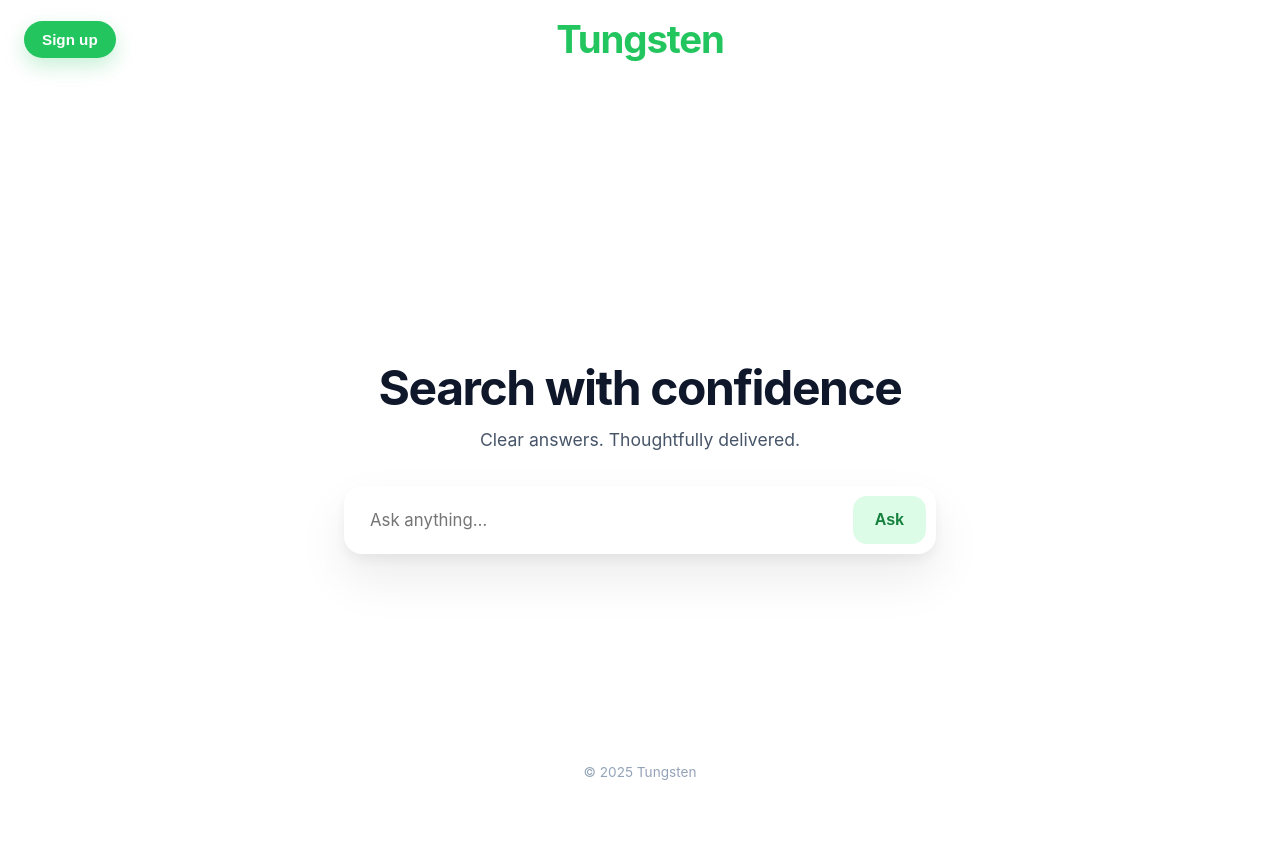
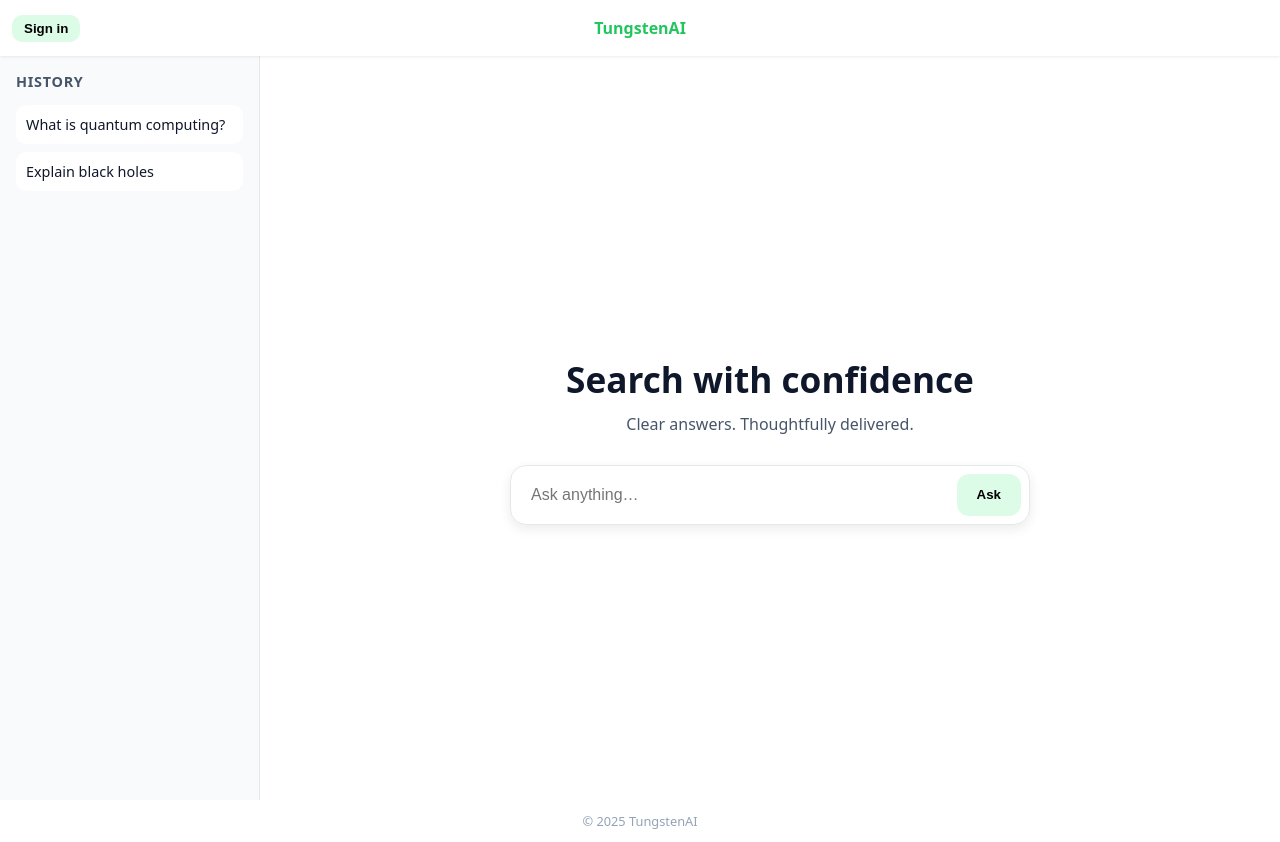
Before and after one commit to enoariseb31-design/tungsten, a plain HTML site: page index.html in a window 1280 px wide. Before the commit the page ends 800 px from the top, so only its background shows below. Drawn offline with Linux system fonts and the light colour scheme; no server answers.

Commit message:
Add files via upload

```diff
--- a/index.html
+++ b/index.html
@@ -2,8 +2,12 @@
 <html lang="en">
 <head>
     <meta charset="UTF-8">
-    <title>Tungsten</title>
+    <title>TungstenAI</title>
     <meta name="viewport" content="width=device-width, initial-scale=1.0">
+
+    <!-- Mobile support (safe, not trademarked UI) -->
+    <meta name="apple-mobile-web-app-capable" content="yes">
+    <meta name="mobile-web-app-capable" content="yes">
 
     <style>
         :root {
@@ -12,365 +16,219 @@
             --text-dark: #0f172a;
             --text-light: #475569;
             --bg: #ffffff;
+            --sidebar-bg: #f8fafc;
         }
 
-        * {
-            box-sizing: border-box;
-        }
+        * { box-sizing: border-box; }
 
         body {
             margin: 0;
-            font-family: -apple-system, BlinkMacSystemFont,
-                         "SF Pro Text", "SF Pro Display",
-                         system-ui, sans-serif;
+            font-family: system-ui, -apple-system, BlinkMacSystemFont, "Segoe UI", Roboto, sans-serif;
             background: var(--bg);
             color: var(--text-dark);
-            height: 100vh;
         }
 
-        /* ---------------- TOP BAR ---------------- */
-
+        /* Top bar */
         .top-bar {
             position: fixed;
             top: 0;
             left: 0;
-            width: 100%;
-            padding: 16px 24px;
+            right: 0;
+            height: 56px;
             display: flex;
             align-items: center;
             justify-content: center;
-            z-index: 10;
+            background: var(--bg);
+            box-shadow: 0 1px 3px rgba(0,0,0,0.08);
+            z-index: 20;
+            font-weight: 700;
+            color: var(--green);
         }
 
-        .signup-btn {
+        .signin-btn {
             position: absolute;
-            left: 24px;
-            background: var(--green);
-            color: white;
+            left: 12px;
+            padding: 6px 12px;
+            border-radius: 10px;
             border: none;
-            padding: 10px 18px;
-            border-radius: 999px;
-            font-size: 0.95rem;
+            background: var(--green-soft);
             font-weight: 600;
             cursor: pointer;
-            box-shadow: 0 8px 20px rgba(34, 197, 94, 0.25);
-            transition: transform 0.15s ease, box-shadow 0.15s ease;
-            animation: fadeUp 0.8s ease-out both;
-            animation-delay: 0.15s;
         }
 
-        .signup-btn:hover {
-            transform: translateY(-1px);
-            box-shadow: 0 12px 28px rgba(34, 197, 94, 0.3);
+        /* Layout */
+        .app {
+            display: flex;
+            padding-top: 56px;
+            min-height: 100vh;
         }
 
-        .brand {
-            font-size: 2.4rem;
-            font-weight: 700;
-            letter-spacing: -0.03em;
-            color: var(--green);
-            animation: fadeUp 0.8s ease-out both;
-            animation-delay: 0.1s;
+        /* Sidebar */
+        .sidebar {
+            width: 260px;
+            background: var(--sidebar-bg);
+            border-right: 1px solid #e5e7eb;
+            padding: 16px;
+            overflow-y: auto;
         }
 
-        /* ---------------- MAIN CONTENT ---------------- */
+        .sidebar h3 {
+            margin-top: 0;
+            font-size: 0.9rem;
+            color: var(--text-light);
+            text-transform: uppercase;
+            letter-spacing: 0.05em;
+        }
 
-        .page {
-            height: 100%;
+        .history-item {
+            padding: 10px;
+            margin-bottom: 8px;
+            border-radius: 10px;
+            background: white;
+            font-size: 0.9rem;
+            cursor: pointer;
+        }
+
+        /* Main */
+        main {
+            flex: 1;
             display: flex;
             align-items: center;
             justify-content: center;
-            padding-top: 80px;
+            padding: 24px;
         }
 
         .content {
+            max-width: 520px;
             width: 100%;
-            max-width: 640px;
-            padding: 0 24px;
             text-align: center;
-            animation: fadeUp 0.8s ease-out both;
-            animation-delay: 0.25s;
         }
 
         h1 {
-            font-size: 3rem;
-            margin-bottom: 12px;
-            letter-spacing: -0.03em;
+            font-size: 2.2rem;
+            margin-bottom: 10px;
         }
 
         .subtitle {
             color: var(--text-light);
-            font-size: 1.1rem;
-            margin-bottom: 36px;
+            margin-bottom: 30px;
         }
 
         .search-box {
-            background: white;
-            border-radius: 18px;
-            padding: 10px;
             display: flex;
-            gap: 10px;
-            box-shadow:
-                0 20px 40px rgba(0, 0, 0, 0.06),
-                0 4px 10px rgba(0, 0, 0, 0.04);
-            transition: box-shadow 0.2s ease;
-        }
-
-        .search-box:focus-within {
-            box-shadow:
-                0 24px 50px rgba(0, 0, 0, 0.08),
-                0 6px 14px rgba(0, 0, 0, 0.06);
+            gap: 8px;
+            padding: 8px;
+            border-radius: 16px;
+            border: 1px solid #e5e7eb;
+            box-shadow: 0 4px 12px rgba(0,0,0,0.08);
         }
 
         input {
             flex: 1;
             border: none;
             outline: none;
-            font-size: 1.05rem;
-            padding: 14px 16px;
-            font-family: inherit;
-            transition: transparent;
+            font-size: 1rem;
+            padding: 12px;
         }
 
-        input:focus {
-            outline: none;
-            box-shadow: none;
+        button {
+            background: var(--green-soft);
+            border: none;
+            padding: 0 20px;
+            border-radius: 12px;
+            font-weight: 600;
+            cursor: pointer;
         }
 
-        .ask-btn {
-            background: var(--green-soft);
-            border: none;
-            color: #15803d;
-            padding: 0 22px;
-            border-radius: 14px;
-            font-size: 1rem;
-            font-weight: 600;
-            cursor: pointer;
-            transition:
-                background 0.15s ease,
-                transform 0.12s ease,
-                box-shadow 0.12s ease;
+        .response-area {
+            display: none;
+            margin-top: 20px;
+            padding: 16px;
+            border-left: 4px solid var(--green);
+            background: #f0fdf4;
+            border-radius: 12px;
+            text-align: left;
         }
 
-        .ask-btn:hover {
-            background: #bbf7d0;
-            transform: translateY(-1px);
-            box-shadow: 0 6px 16px rgba(34, 197, 94, 0.25);
+        footer {
+            text-align: center;
+            font-size: 0.8rem;
+            color: #94a3b8;
+            padding: 12px;
         }
 
-        /* ---------------- RESPONSE AREA ---------------- */
-        .response-area {
-            margin-top: 24px;
-            padding: 20px;
-            background: #f8f9fa;
-            border-radius: 14px;
-            border-left: 5px solid var(--green);
-            text-align: left;
-            animation: fadeUp 0.4s ease-out;
-            display: none;
-        }
-
-        .response-area.loading {
-            background: #fefce8;
-            border-left-color: #f59e0b;
-        }
-
-        .response-area.error {
-            background: #fef2f2;
-            border-left-color: #dc2626;
-        }
-
-        .response-area.success {
-            background: #f0fdf4;
-            border-left-color: var(--green);
-        }
-
-        .loading-spinner {
-            width: 24px;
-            height: 24px;
-            border: 3px solid #e5e7eb;
-            border-top: 3px solid var(--green);
-            border-radius: 50%;
-            animation: spin 1s linear infinite;
-            display: inline-block;
-            margin-right: 12px;
-            vertical-align: middle;
-        }
-
-        /* ---------------- FOOTER ---------------- */
-
-        footer {
-            position: fixed;
-            bottom: 20px;
-            width: 100%;
-            text-align: center;
-            font-size: 0.85rem;
-            color: #94a3b8;
-        }
-
-        /* ---------------- ANIMATIONS ---------------- */
-
-        @keyframes fadeUp {
-            from {
-                opacity: 0;
-                transform: translateY(12px);
-            }
-            to {
-                opacity: 1;
-                transform: translateY(0);
-            }
-        }
-
-        @keyframes spin {
-            0% { transform: rotate(0deg); }
-            100% { transform: rotate(360deg); }
+        /* Mobile */
+        @media (max-width: 768px) {
+            .sidebar { display: none; }
+            .content h1 { font-size: 1.8rem; }
         }
     </style>
 </head>
 <body>
 
 <div class="top-bar">
-        <button class="signup-btn">Sign up</button>
-        <div class="brand">Tungsten</div>
+    <button class="signin-btn">Sign in</button>
+    TungstenAI
 </div>
 
-    <main class="page">
+<div class="app">
+    <aside class="sidebar">
+        <h3>History</h3>
+        <div class="history-item">What is quantum computing?</div>
+        <div class="history-item">Explain black holes</div>
+    </aside>
+
+    <main>
         <div class="content">
             <h1>Search with confidence</h1>
-            <div class="subtitle">
-                Clear answers. Thoughtfully delivered.
+            <div class="subtitle">Clear answers. Thoughtfully delivered.</div>
+
+            <div class="search-box">
+                <input id="userInput" placeholder="Ask anything…" autocomplete="off">
+                <button id="askButton" onclick="askQuestion()">Ask</button>
             </div>
 
-            <div class="search-box">
-                <!-- ADDED ID here -->
-                <input id="userInput" placeholder="Ask anything…" />
-                <!-- ADDED onclick here -->
-                <button class="ask-btn" onclick="askQuestion()" id="askButton">Ask</button>
-            </div>
-
-            <!-- ADDED Response area -->
             <div id="responseArea" class="response-area"></div>
         </div>
     </main>
+</div>
 
-    <footer>
-        © 2025 Tungsten
-    </footer>
+<footer>© 2025 TungstenAI</footer>
 
-    <!-- SCRIPT MOVED TO BOTTOM - RIGHT BEFORE </body> -->
 <script>
-        // 1. Simple function to talk to backend
-        async function askBackend(question) {
-            console.log("📤 Sending to backend:", question);
+    const API_URL = '/api/ask';
 
-            const response = await fetch('http://localhost:8080/api/ask', {
+    function escapeHTML(text) {
+        if (!text) return '';
+        return text.replace(/&/g, '&amp;').replace(/</g, '&lt;').replace(/>/g, '&gt;');
+    }
+
+    async function askQuestion() {
+        const input = document.getElementById('userInput');
+        const area = document.getElementById('responseArea');
+        const button = document.getElementById('askButton');
+        const question = input.value.trim();
+        if (!question) return;
+
+        button.disabled = true;
+        area.style.display = 'block';
+        area.textContent = 'Thinking…';
+
+        try {
+            const res = await fetch(API_URL, {
                 method: 'POST',
                 headers: { 'Content-Type': 'application/json' },
-                body: JSON.stringify({ question: question })
+                body: JSON.stringify({ message: question })
             });
-
-            const data = await response.json();
-            console.log("📥 Backend replied:", data.answer);
-            return data.answer;
-        }
-
-        // 2. Main function when user clicks "Ask"
-        async function askQuestion() {
-            const userInput = document.getElementById('userInput');
-            const responseArea = document.getElementById('responseArea');
-            const askButton = document.getElementById('askButton');
-
-            const question = userInput.value.trim();
-
-            if (!question) {
-                alert("Please type something!");
-                userInput.focus();
-                return;
-            }
-
-            // Disable button and show loading
-            askButton.disabled = true;
-            askButton.textContent = "Asking...";
-
-            // Show loading in response area
-            responseArea.style.display = 'block';
-            responseArea.className = 'response-area loading';
-            responseArea.innerHTML = `
-                <div style="display: flex; align-items: center;">
-                    <div class="loading-spinner"></div>
-                    <span>Thinking about your question...</span>
-                </div>
-            `;
-
-            try {
-                // Send to backend
-                const reply = await askBackend(question);
-
-                // Show success
-                responseArea.className = 'response-area success';
-                responseArea.innerHTML = `
-                    <div style="margin-bottom: 8px; color: #15803d; font-weight: 600;">
-                        ✅ Tungsten Answer
-                    </div>
-                    <div style="color: #0f172a; line-height: 1.5;">
-                        ${reply}
-                    </div>
-                `;
-
-                // Clear input
-                userInput.value = '';
-
-            } catch (error) {
-                // Show error
-                responseArea.className = 'response-area error';
-                responseArea.innerHTML = `
-                    <div style="margin-bottom: 8px; color: #dc2626; font-weight: 600;">
-                        ❌ Connection Failed
-                    </div>
-                    <div style="color: #7f1d1d;">
-                        ${error.message}<br><br>
-                        <small>Make sure backend is running at http://localhost:8080</small>
-                    </div>
-                `;
-                console.error("Backend error:", error);
-
+            const data = await res.json();
+            area.textContent = escapeHTML(data.reply || data.answer || 'No response');
+        } catch (e) {
+            area.textContent = 'Error contacting server';
         } finally {
-                // Re-enable button
-                askButton.disabled = false;
-                askButton.textContent = "Ask";
+            button.disabled = false;
         }
     }
+</script>
 
-        // 3. Auto-test backend on page load
-        window.addEventListener('load', async () => {
-            console.log("🔍 Testing backend connection...");
-            try {
-                const testReply = await askBackend("Connection test");
-                console.log("✅ Backend is working:", testReply);
-
-                // Optional: Show subtle success indicator
-                const brand = document.querySelector('.brand');
-                if (brand) {
-                    brand.style.position = 'relative';
-                    brand.innerHTML = 'Tungsten <span style="font-size: 0.5em; color: #22c55e; margin-left: 5px;">●</span>';
-                }
-
-            } catch (error) {
-                console.warn("⚠️ Backend not connected:", error.message);
-            }
-        });
-
-        // 4. Allow Enter key to submit
-        document.getElementById('userInput').addEventListener('keypress', function(e) {
-            if (e.key === 'Enter') {
-                askQuestion();
-            }
-        });
-
-        // 5. Auto-focus input on page load
-        window.addEventListener('load', () => {
-            document.getElementById('userInput').focus();
-        });
-    </script>
 </body>
 </html>
```
Lines whose indentation alone changed are shown as unchanged.
